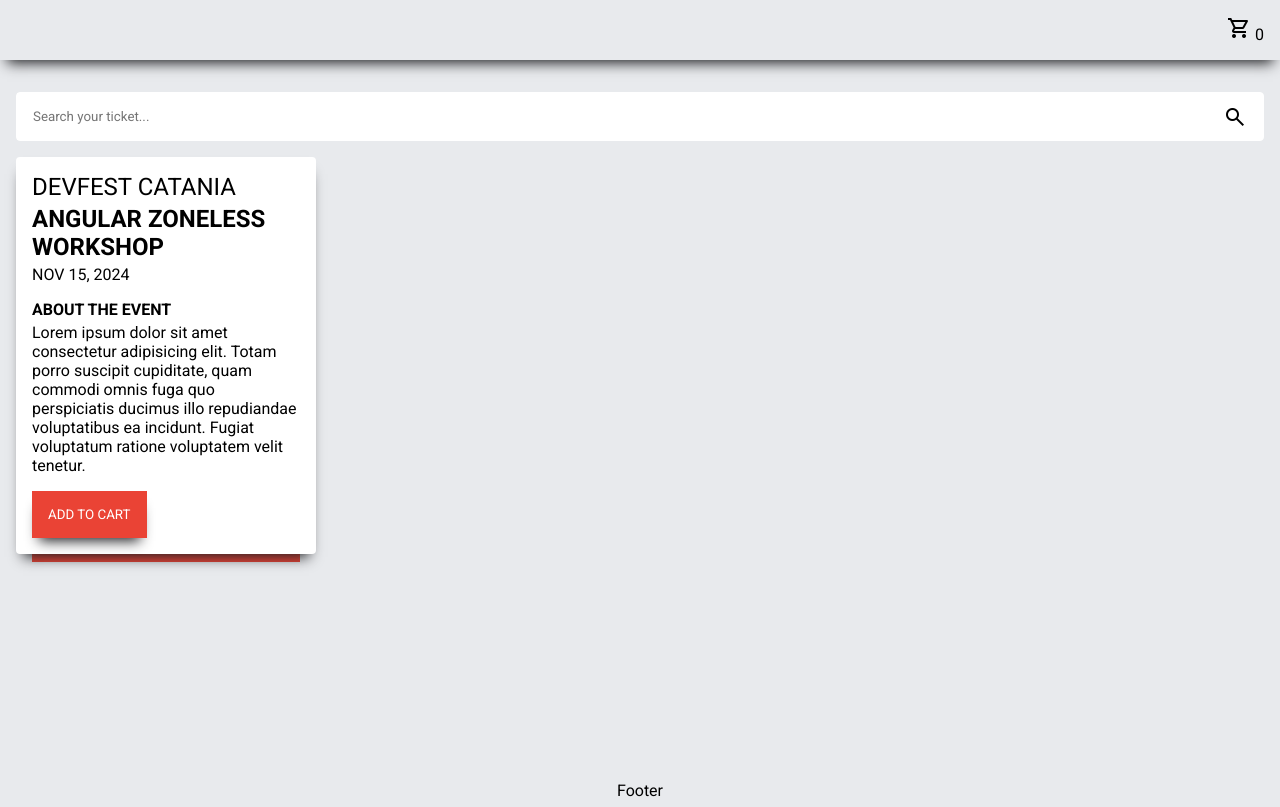
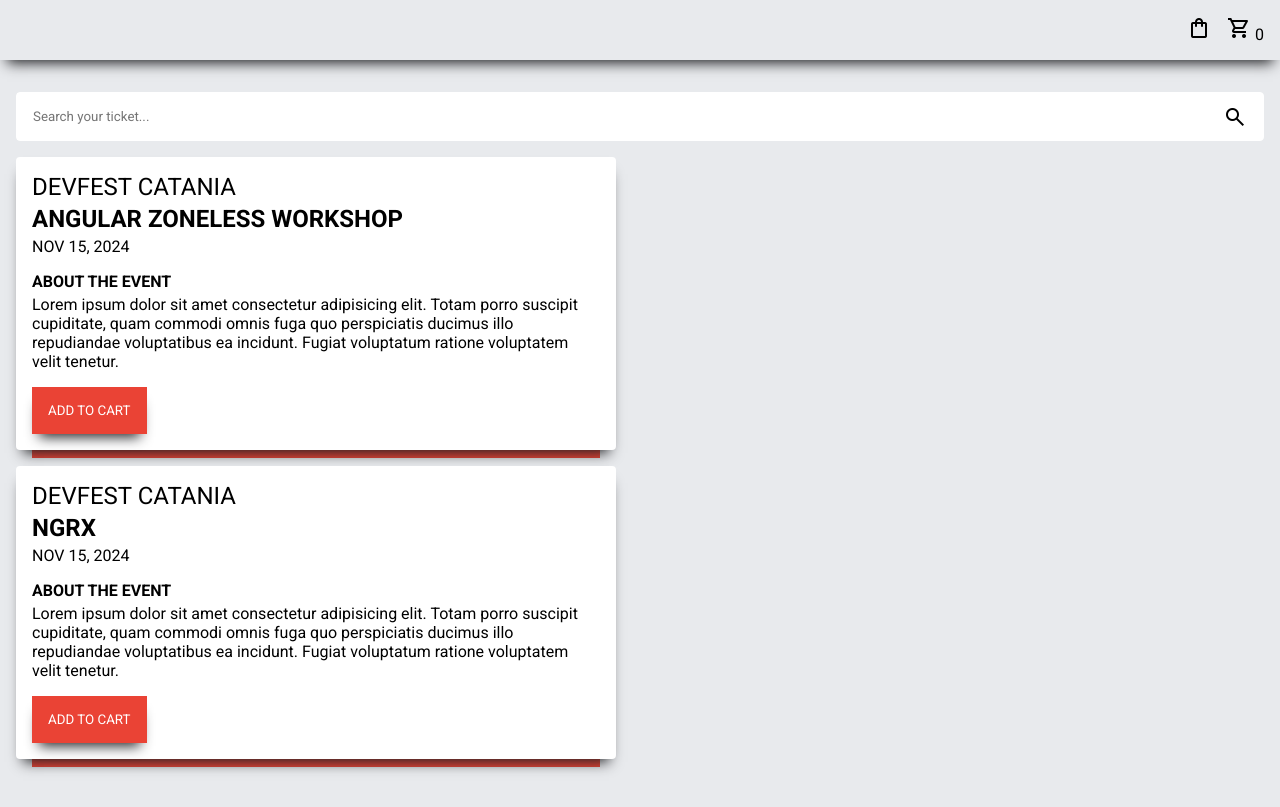
Before and after one commit to gdgroma/workshop-angular-zoneless, an Angular app: page /shop in a window 1280 px wide. Built offline with nearby package versions, Linux system fonts and the light colour scheme.

Commit message:
feat: cart take quantity into account

```diff
--- a/src/app/app.component.html
+++ b/src/app/app.component.html
@@ -1,5 +1,11 @@
 <section class="container">
   <header>
+    <div (click)="goToShop()" class="header__icon">
+      <span class="material-symbols-outlined">
+        shopping_bag
+      </span>
+    </div>
+
     <div (click)="goToCart()" class="header__icon">
       <span class="material-symbols-outlined">
         shopping_cart
@@ -12,5 +18,5 @@
     <router-outlet />
   </div>
 
-  <footer>Footer</footer>
+  <footer></footer>
 </section>
--- a/src/app/app.component.scss
+++ b/src/app/app.component.scss
@@ -16,6 +16,12 @@
   min-height: 100vh;
   min-height: 100dvh;
 
+  header,
+  footer {
+    width: 100%;
+    padding: 16px;
+  }
+
   header {
     grid-area: header;
 
@@ -24,8 +30,7 @@
     justify-content: flex-end;
     align-items: center;
 
-    width: 100%;
-    padding: 16px;
+    gap: 16px;
 
     box-shadow: var(--shadow);
 
--- a/src/app/app.component.ts
+++ b/src/app/app.component.ts
@@ -15,7 +15,10 @@
   quantity$ = inject(TicketService).quantity;
 
   goToCart(): void {
-    console.log('Here?');
     this.router.navigate(['/cart']);
   }
+
+  goToShop(): void {
+    this.router.navigate(['/shop']);
+  }
 }
--- a/src/app/pages/cart/cart.component.html
+++ b/src/app/pages/cart/cart.component.html
@@ -1,7 +1,12 @@
 <section>
-    @for (ticket of cart$ | async; track ticket.id) {
-        <app-ticket [ticket]="ticket">
-            <button (click)="removeTicket(ticket)">Remove Ticket</button>
-        </app-ticket>
+    @for (item of cart$ | async; track $index) {
+        @if(item.ticket) {
+            <app-ticket [ticket]="item.ticket">
+                <div class="remove">
+                    <button (click)="removeTicket(item.ticket)">Remove Ticket</button>
+                    <p>{{ item.quantity }}</p>
+                </div>
+            </app-ticket>
+        }
     }
 </section>
--- a/src/app/pages/cart/cart.component.scss
+++ b/src/app/pages/cart/cart.component.scss
@@ -1,11 +1,23 @@
 section {
     display: flex;
-    justify-content: flex-start;
-    align-items: center;
+    flex-direction: column;
+    justify-content: center;
+    align-items: flex-start;
 
     gap: 16px;
 
-    flex-wrap: wrap;
+    width: inherit;
 
-    width: inherit;
+    & .remove {
+        display: flex;
+        flex-direction: row;
+        justify-content: flex-start;
+        align-items: center;
+
+        gap: 16px;
+
+        & p {
+            font-size: 24px;
+        }
+    }
 }
--- a/src/app/pages/cart/cart.component.ts
+++ b/src/app/pages/cart/cart.component.ts
@@ -1,5 +1,5 @@
 import { Component, inject } from '@angular/core';
-import { AsyncPipe } from '@angular/common';
+import { AsyncPipe, JsonPipe } from '@angular/common';
 
 import { TicketService } from '../../shared/providers/ticket.service';
 import { TicketComponent } from '../../shared/components/ticket/ticket.component';
@@ -7,13 +7,14 @@
 
 @Component({
   standalone: true,
-  imports: [TicketComponent, AsyncPipe],
+  imports: [TicketComponent, AsyncPipe, JsonPipe],
   selector: 'app-shop',
   templateUrl: './cart.component.html',
   styleUrls: ['./cart.component.scss'],
 })
 export default class CartComponent {
   #ticketService = inject(TicketService);
+
   cart$ = this.#ticketService.cart;
 
   removeTicket({ id }: Ticket): void {
--- a/src/app/pages/shop/shop.component.scss
+++ b/src/app/pages/shop/shop.component.scss
@@ -1,11 +1,10 @@
 .tickets__container {
     display: flex;
-    justify-content: flex-start;
-    align-items: center;
+    flex-direction: column;
+    justify-content: center;
+    align-items: flex-start;
 
     gap: 16px;
 
-    flex-wrap: wrap;
-
     width: inherit;
 }
--- a/src/app/shared/components/ticket/ticket.component.scss
+++ b/src/app/shared/components/ticket/ticket.component.scss
@@ -1,7 +1,7 @@
 .ticket {
   position: relative;
 
-  width: 300px;
+  width: 600px;
   height: auto;
 
   padding: 16px;
@@ -55,7 +55,7 @@
     left: 16px;
     right: 16px;
 
-    width: 268px;
+    width: 568px;
     height: 16px;
 
     background-color: var(--red-500);
--- a/src/app/shared/const/response/tickets.ts
+++ b/src/app/shared/const/response/tickets.ts
@@ -10,4 +10,13 @@
     location: 'DevFest Catania',
     title: 'Angular Zoneless Workshop',
   },
+  {
+    id: 1,
+    about: `Lorem ipsum dolor sit amet consectetur adipisicing elit. Totam porro suscipit cupiditate,
+        quam commodi omnis fuga quo perspiciatis ducimus illo repudiandae voluptatibus ea incidunt.
+        Fugiat voluptatum ratione voluptatem velit tenetur.`,
+    date: new Date(),
+    location: 'DevFest Catania',
+    title: 'NgRx',
+  },
 ];
--- a/src/app/shared/providers/ticket.service.ts
+++ b/src/app/shared/providers/ticket.service.ts
@@ -3,18 +3,23 @@
 import { Ticket } from '../models/ticket';
 import { TICKETS } from '../const/response/tickets';
 
+export type Cart = {
+  ticket: Ticket;
+  quantity: number;
+}
+
 @Injectable({
   providedIn: 'root',
 })
 export class TicketService {
-  #cart: BehaviorSubject<Ticket[]> = new BehaviorSubject<Ticket[]>([]);
+  #cart: BehaviorSubject<Cart[]> = new BehaviorSubject<Cart[]>([]);
 
-  get cart(): Observable<Ticket[]> {
+  get cart(): Observable<Cart[]> {
     return this.#cart.asObservable();
   }
 
   get quantity(): Observable<number> {
-    return this.#cart.asObservable().pipe(map(cart => cart.length));
+    return this.#cart.asObservable().pipe(map(cart => cart.reduce((a, b) => a + b.quantity, 0)));
   }
 
   getTickets(): Observable<Ticket[]> {
@@ -29,11 +34,31 @@
   }
 
   addTicket(ticket: Ticket): void {
-    this.#cart.next([...this.#cart.getValue(), ticket]);
+    const cart = this.#cart.getValue();
+    const item = cart.find(item => item.ticket.id === ticket.id);
+
+
+    if (item) item.quantity++;
+    else {
+      cart.push({
+        ticket,
+        quantity: 1
+      })
+    }
+
+    this.#cart.next(cart);
   }
 
   removeTicket(tickeId: number): void {
-    const tickets = this.#cart.getValue().filter(({ id }) => id !== tickeId);
-    this.#cart.next(tickets);
+    let cart = this.#cart.getValue();
+    const itemId = cart.findIndex(item => item.ticket.id === tickeId);
+
+    console.log(cart);
+
+    if (itemId > -1) {
+      if (cart[itemId].quantity > 0) cart[itemId].quantity--;
+    }
+
+    this.#cart.next(cart);
   }
 }
```
